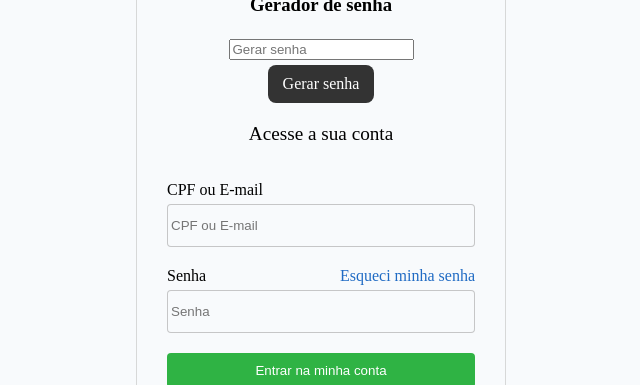
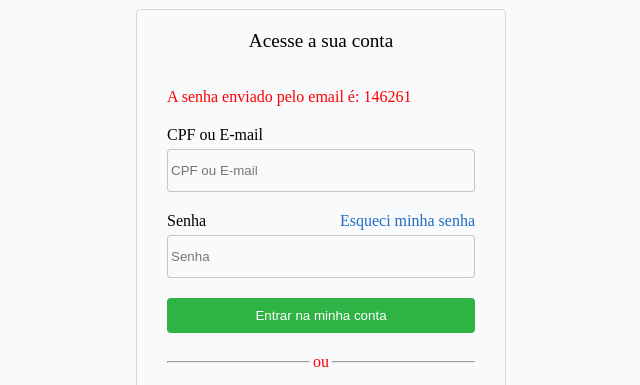
Before and after one commit to isaachcds/exercicios-tecno, a plain HTML site: page EXERCICIO EXTRA JS/index.html in a window 1280 px wide. Shown: the part 169-554 px from the top of the page, without its empty margins (319-959 px from the left). Drawn offline with Linux system fonts and the light colour scheme; files whose address does not match are found by name.

Commit message:
alteração final do exercicio js

```diff
--- a/EXERCICIO EXTRA JS/index.html
+++ b/EXERCICIO EXTRA JS/index.html
@@ -20,17 +20,9 @@
           class="logo-tw"
         />
         <form class="form-login">
-          <div class="input-box">
-            <h3>Gerador de senha</h3>
-            <input
-              type="text"
-              placeholder="Gerar senha"
-              id="password"
-              readonly=""
-            />
-            <div id="btn">Gerar senha</div>
-          </div>
           <h2>Acesse a sua conta</h2>
+
+          <span id="mensagem"></span>
           <div class="form-field">
             <!--campo do formulario-->
             <label for="login">CPF ou E-mail</label>
--- a/EXERCICIO EXTRA JS/scripts.js
+++ b/EXERCICIO EXTRA JS/scripts.js
@@ -1,7 +1,16 @@
-const passwordInput = document.getElementById("password")
+// Mensagem
+
+let mensagem = document.getElementById("mensagem")
 let newPassword = null;
-const button = document.getElementById("btn")
 
+function carregar(){
+newPassword = getPassword()
+mensagem.innerText = "A senha enviado pelo email é: " + newPassword;
+}
+
+window.addEventListener("load", carregar)
+
+// Gerador
 function getPassword() {
       const chars = "0123456789";
       const passwordLength = 6;
@@ -14,13 +23,6 @@ function getPassword() {
       return password.toString()
     }
 
-    button.addEventListener("click", () => {
-      newPassword = getPassword()
-      passwordInput.value = newPassword;
-    })
-
-
-
 // Validação
 function logar(){
       const login = document.getElementById("login").value;
@@ -31,5 +33,6 @@ function logar(){
       location.replace("https://www.treinaweb.com.br");
      }else{
         alert('Usuario ou senha incorretos');
+        carregar()
      }
  }
--- a/EXERCICIO EXTRA JS/style.css
+++ b/EXERCICIO EXTRA JS/style.css
@@ -4,23 +4,8 @@ body{
     background-color: #F8fafc;
 }
 
-.input-box{
-    display: flex;
-    justify-content: center;
-    align-items: center;
-    flex-direction: column;
-    gap: 5px;
-}
-
-.input-box #btn{
-    position: relative;
-        background: #333;
-        color: #fff;
-        cursor: pointer;
-        /* font-size: 24px; */
-        display: inline-block;
-        padding: 10px 15px;
-        border-radius: 8px;
+span{
+    color: red;
 }
 
 /* Formulario */
```
